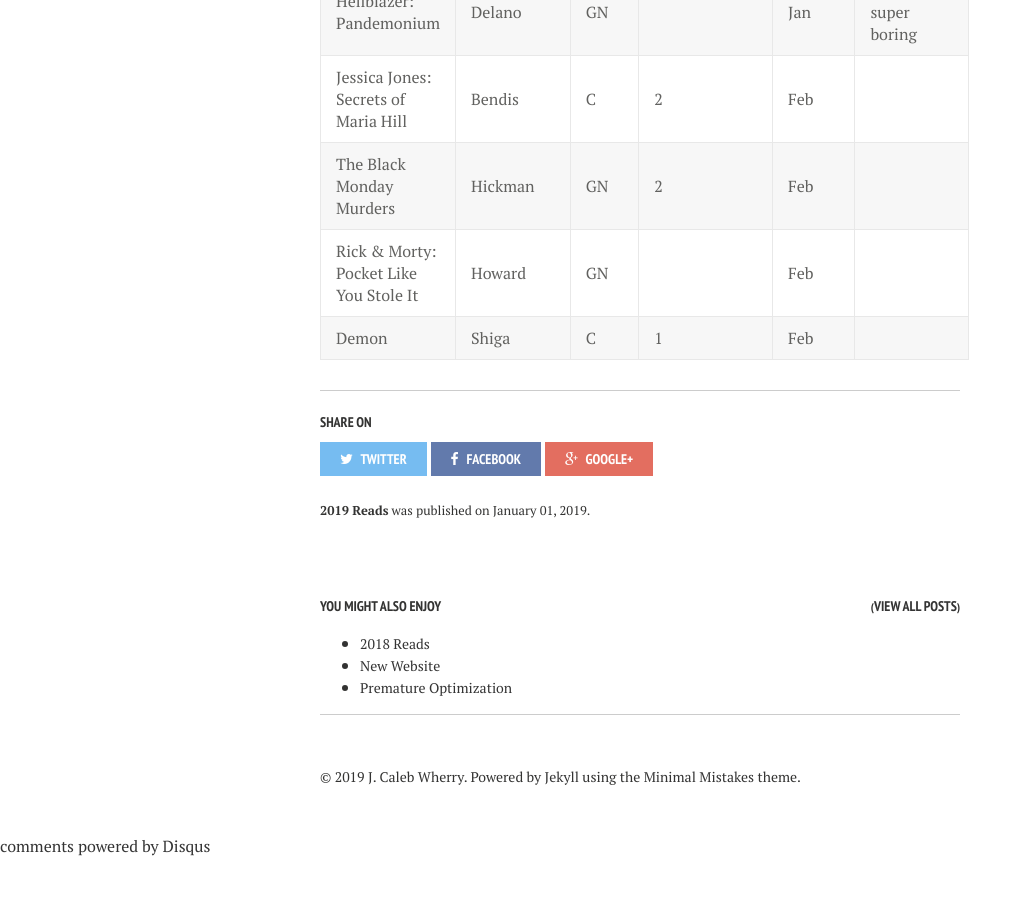
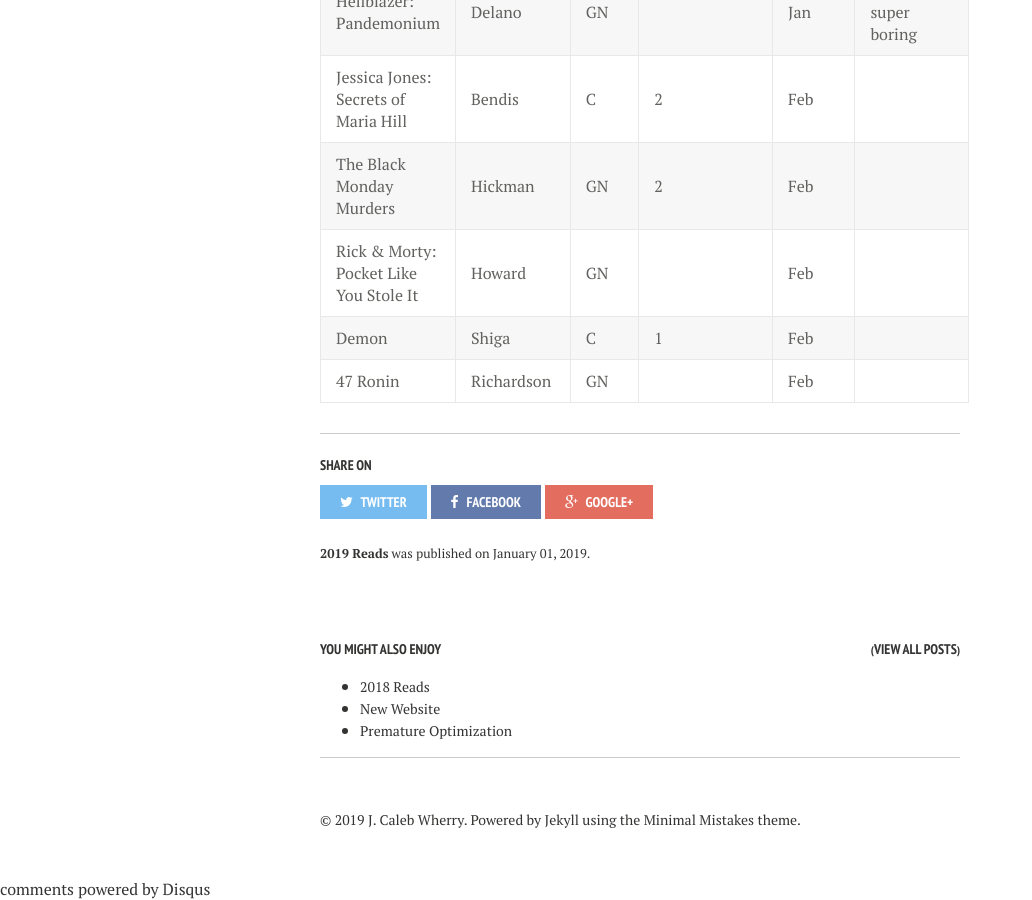
Before and after one commit to calebwherry/calebwherry.github.io, a Jekyll site: the page built from _posts/2019-01-01-2019-Reads.md, in a window 1280 px wide and 900 px high, scrolled down 2367 px. Shown: the whole window, without its empty margins (0-1032 px from the left). Built offline with Jekyll 4.4.1, drawn with Linux system fonts in a browser that asks for light colours; nearby versions of some CDN libraries; comment, search, counter and statistics services are not loaded; before the commit the page ends 3224 px from its top, so only the background shows below that.

Commit message:
new 2019 reads

```diff
--- a/_posts/2019-01-01-2019-Reads.md
+++ b/_posts/2019-01-01-2019-Reads.md
@@ -55,3 +55,4 @@
 | The Black Monday Murders               | Hickman    | GN    | 2            | Feb          |                                               |
 | Rick & Morty: Pocket Like You Stole It | Howard     | GN    |              | Feb          |                                               |
 | Demon                                  | Shiga      | C     | 1            | Feb          |                                               |
+| 47 Ronin                               | Richardson | GN    |              | Feb          |                                               |
```
